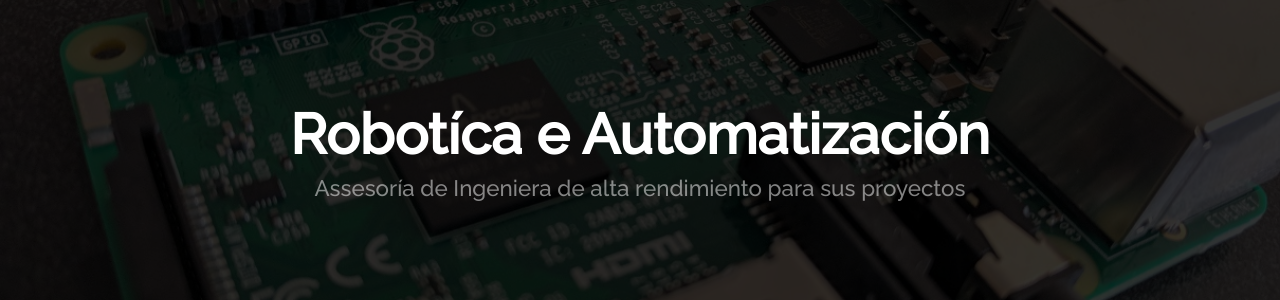
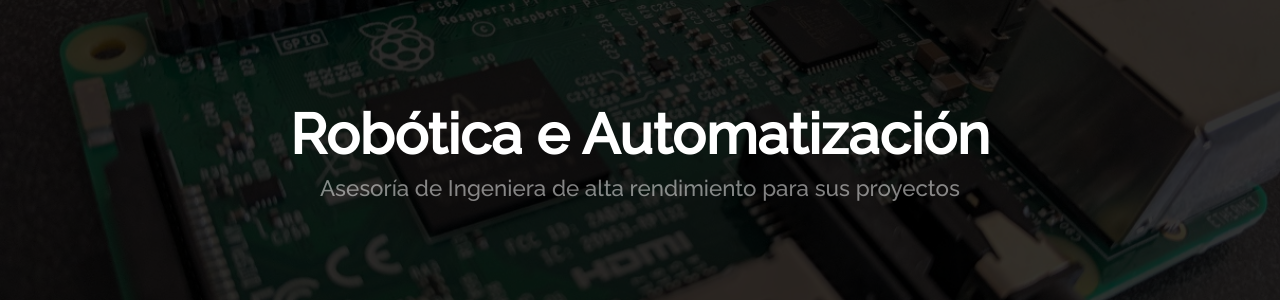
Before and after one commit to clementggP/opengineerV3, a Django app: page / in a window 1280 px wide. Shown: the part 248-548 px from the top of the page. Run offline with Django 3.2, Linux system fonts and the light colour scheme; some libraries are stand-ins or nearby versions; some web fonts are replaced.

Commit message:
modif description and tipo

```diff
--- a/templates/index.html
+++ b/templates/index.html
@@ -9,14 +9,14 @@
 <html class="noIE" lang="en-US">
 <!--<![endif]-->
 	<head>
-		<title>Opengineer - Gestión de proyecto para robotíca y automatizacíon industrial</title>
+		<title>Opengineer - Gestión de proyecto para robótica e automatizacíon industrial</title>
 
 		<!-- meta -->
 		<meta http-equiv="X-UA-Compatible" content="IE=edge">
 		<meta http-equiv="Content-Type" content="text/html; charset=UTF-8"/>
 		<meta name="viewport" content="width=device-width, initial-scale = 1.0, maximum-scale=1.0, user-scalable=no"/>
 
-		<meta name="decription" content="Opengineer, a dynamic consulting team for your projet in robotics and industrial automotion. Our strengh is that we are passionate by our work."/>
+		<meta name="description" content="Opengineer, un equipo dinámico de ingenieros para asesorar sus proyectos de robótica e automatización. Nustra fuerza es nuestra passión."/>
 		<meta name="google-site-verification" content="v9SMswc8_IxiFU8pR90oTKA7Yh7qO9AK9EUUZs-sxAs" />
 
 		<!-- google fonts -->
@@ -61,7 +61,7 @@
 						<br>
 						<a href="#home" >
 						<!--	<h1 class="logo">Opengineer <span class="logo-head">SpA</span></h1>-->
-						<img src="{% static 'assets/images/logo.png' %}" alt="Smiley face">
+						<img src="{% static 'assets/images/logo.png' %}" alt="logo opengineer robot robótica robotics engineer ingeniero ingeniera">
 						</a>
 					</div>
 
@@ -119,10 +119,10 @@
 				</section>--> {% endcomment %}
 				<section class="center">
 					<div class="slogan">
-						Robotíca e Automatización
+						Robótica e Automatización
 					</div>
 					<div class="secondary-slogan">
-						Assesoría de Ingeniera de alta rendimiento para sus proyectos
+						Asesoría de Ingeniera de alta rendimiento para sus proyectos
 					</div>
 				</section>
 			</div><!-- header -->
```
